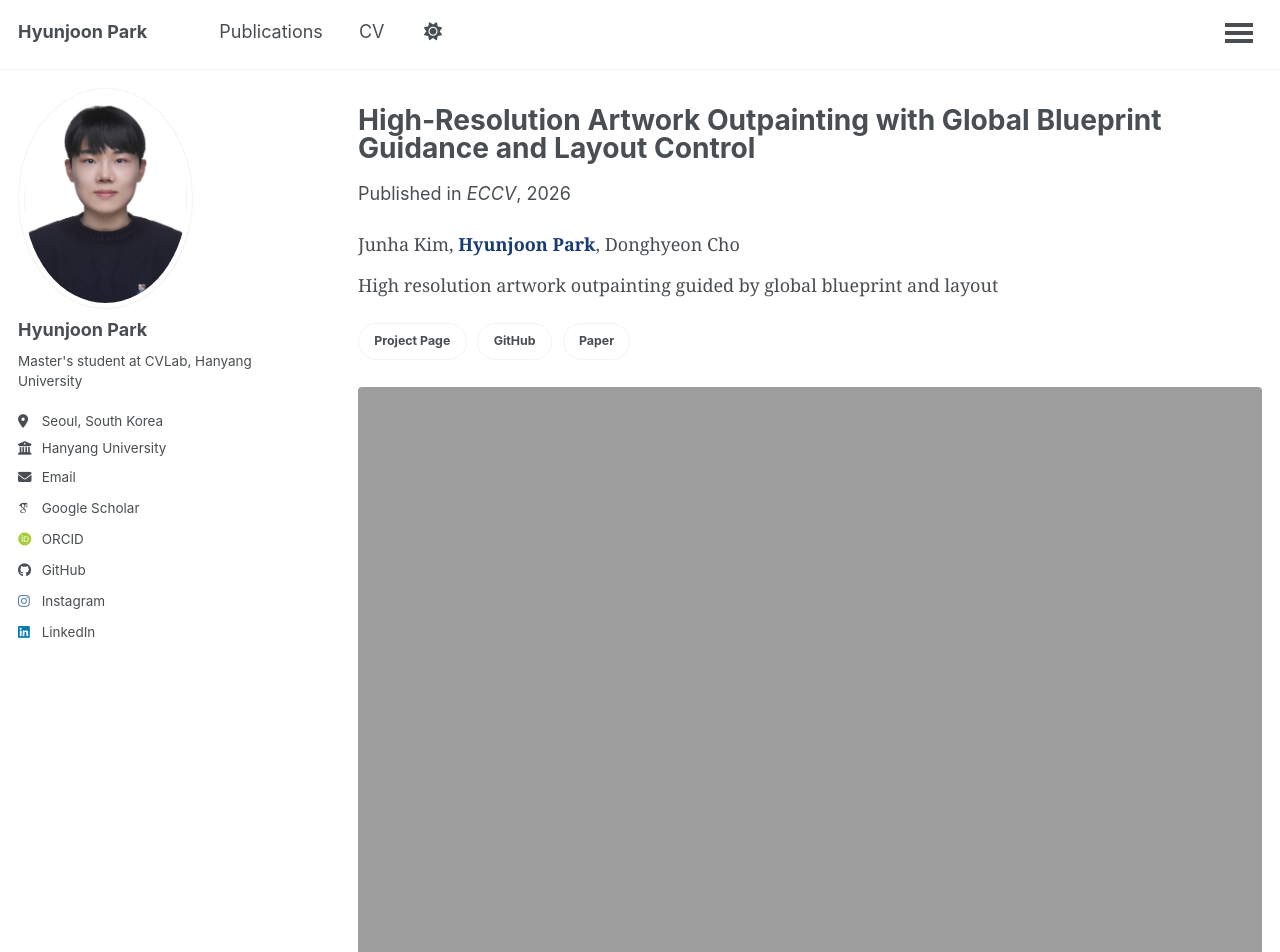
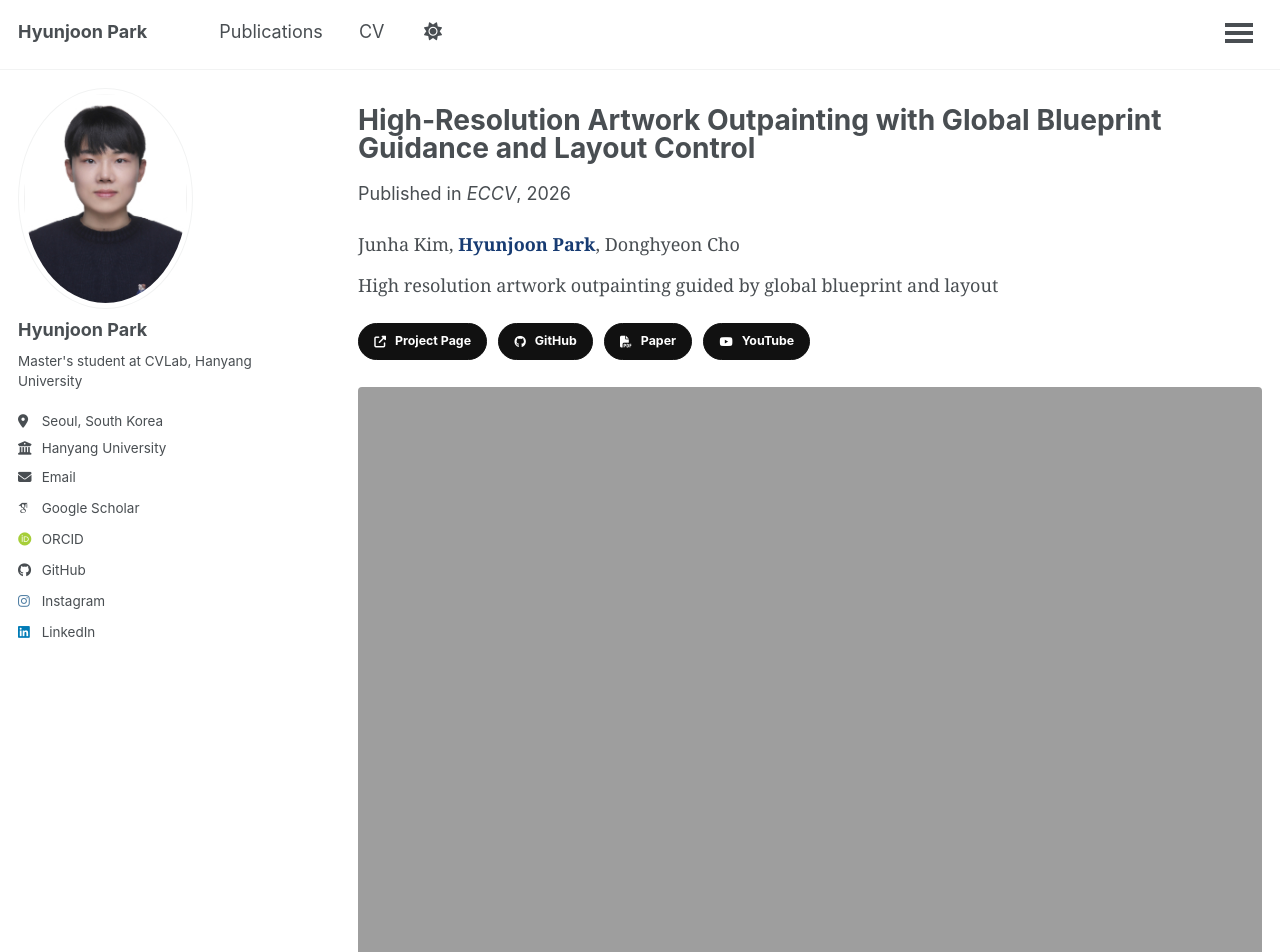
Before and after one commit to hjpark83/hjpark83.github.io, a Jekyll site: the page built from _publications/2026-06-17-High-Resolution Artwork Outpainting with Global Blueprint Guidance and Layout Control.md, in a window 1280 px wide and 1400 px high. Shown: the top 952 px of the window. Built offline with Jekyll 4.4.1, drawn with Linux system fonts in a browser that asks for light colours; some web fonts are replaced; a script that is not in the unit is left out.

Commit message:
add youtube link

```diff
--- a/_includes/publication-links.html
+++ b/_includes/publication-links.html
@@ -2,8 +2,9 @@
 {% assign project_url = entry.project_page | default: entry.projecturl | default: entry.projectpage %}
 {% assign github_url = entry.github_url | default: entry.githuburl | default: entry.code_url %}
 {% assign paper_url = entry.paperurl | default: entry.paper_url %}
+{% assign video_url = entry.video_url | default: entry.youtube_url | default: entry.demo_url %}
 
-{% if project_url or github_url or paper_url %}
+{% if project_url or github_url or paper_url or video_url %}
   <div class="publication__links">
     {% if project_url %}
       <a href="{{ project_url }}" class="publication__link" target="_blank" rel="noopener noreferrer">Project Page</a>
@@ -14,5 +15,8 @@
     {% if paper_url %}
       <a href="{{ paper_url }}" class="publication__link" target="_blank" rel="noopener noreferrer">Paper</a>
     {% endif %}
+    {% if video_url %}
+      <a href="{{ video_url }}" class="publication__link" target="_blank" rel="noopener noreferrer">YouTube</a>
+    {% endif %}
   </div>
 {% endif %}
--- a/_publications/2026-06-17-High-Resolution Artwork Outpainting with Global Blueprint Guidance and Layout Control.md
+++ b/_publications/2026-06-17-High-Resolution Artwork Outpainting with Global Blueprint Guidance and Layout Control.md
@@ -9,6 +9,7 @@ date: 2026-06-17
 venue: 'ECCV'
 project_page: 'https://poohoh.github.io/BlueOut.github.io/'
 github_url: 'https://github.com/poohoh/BlueOut'
+video_url: 'https://www.youtube.com/watch?v=0_czRYLmRzs'
 # slidesurl: 'https://academicpages.github.io/files/slides1.pdf'
 paperurl: 'https://arxiv.org/abs/2607.06162'
 # bibtexurl: 'https://academicpages.github.io/files/bibtex1.bib'
--- a/_sass/layout/_page.scss
+++ b/_sass/layout/_page.scss
@@ -142,23 +142,56 @@
 }
 
 .publication__link {
-  display: inline-block;
+  display: inline-flex;
+  align-items: center;
+  gap: 0.5rem;
   padding: 0.45rem 0.85rem;
   font-family: $sans-serif;
   font-size: $type-size-7;
   font-weight: bold;
   text-decoration: none !important;
-  color: var(--global-text-color) !important;
-  background: var(--global-bg-color);
-  border: 1px solid var(--global-border-color);
+  color: #fff !important;
+  background: #111;
+  border: 1px solid #111;
   border-radius: 999px;
   transition: $global-transition;
 
   &:hover {
     color: #fff !important;
-    background: var(--global-base-color);
-    border-color: var(--global-base-color);
+    background: #2b2b2b;
+    border-color: #2b2b2b;
   }
+}
+
+.publication__link::before {
+  display: inline-block;
+  font-family: "Font Awesome 6 Free";
+  font-weight: 900;
+  font-size: 0.95em;
+  line-height: 1;
+}
+
+.publication__link[href*="github.com"]::before {
+  content: "\f09b";
+  font-family: "Font Awesome 6 Brands";
+  font-weight: 400;
+}
+
+.publication__link[href*="youtube.com"]::before,
+.publication__link[href*="youtu.be"]::before {
+  content: "\f167";
+  font-family: "Font Awesome 6 Brands";
+  font-weight: 400;
+}
+
+.publication__link[href*="arxiv.org"]::before,
+.publication__link[href$=".pdf"]::before {
+  content: "\f1c1";
+}
+
+.publication__link[href*="github.io"]::before,
+.publication__link[href*="project"]::before {
+  content: "\f35d";
 }
 
 .publication-card {
```
